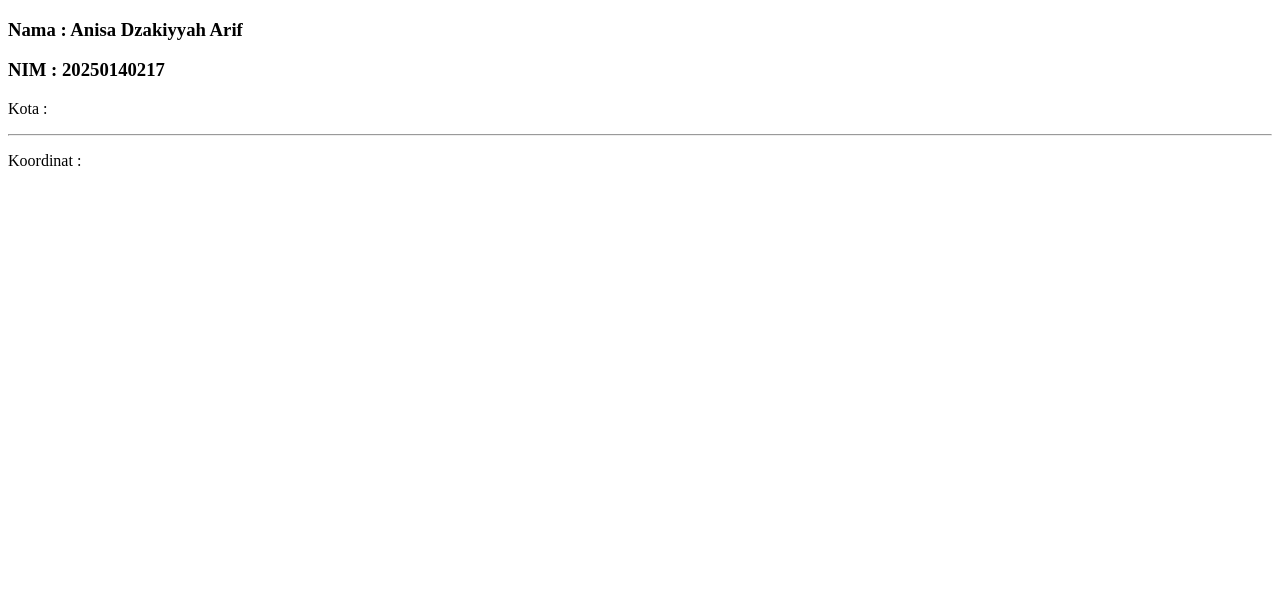
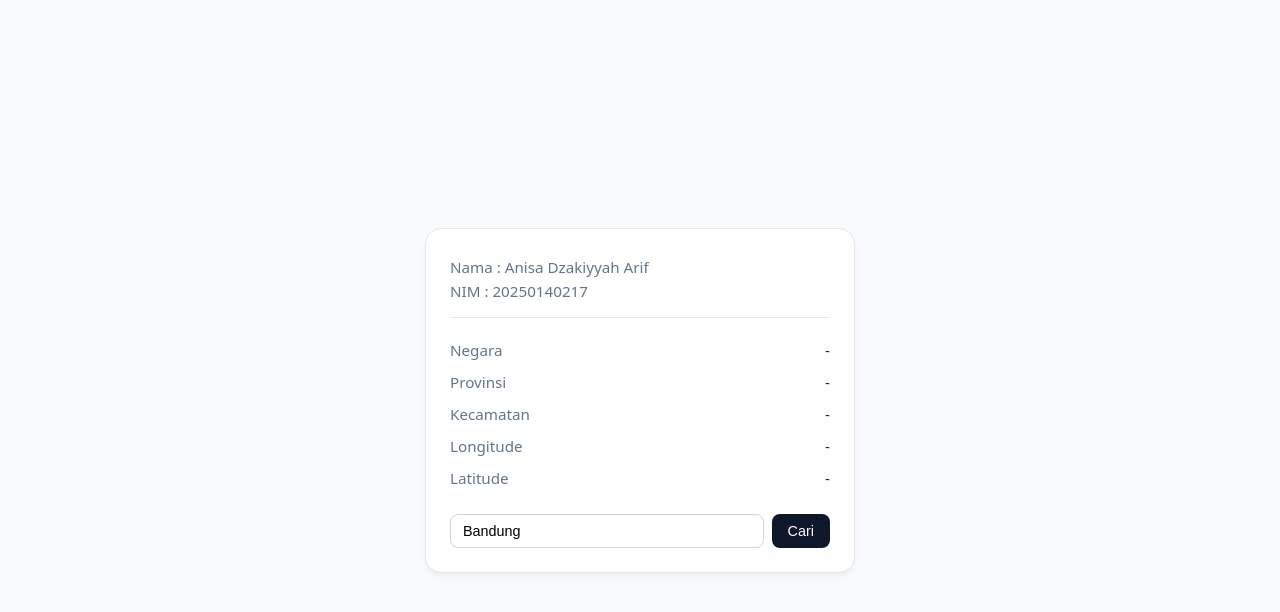
Before and after one commit to anisadzakiyyaha-glitch/217_WeatherAPI, a website: page public/index.html in a window 1280 px wide. Drawn offline with Linux system fonts and the light colour scheme; no server answers.

Commit message:
Menambahkan input lokasi dan  tampilan di index.html

```diff
--- a/public/index.html
+++ b/public/index.html
@@ -3,38 +3,123 @@
 <head>
     <meta charset="UTF-8">
     <meta name="viewport" content="width=device-width, initial-scale=1.0">
-    <title>Document</title>
+    <title>Lokasi</title>
+    <style>
+        body {
+            font-family: system-ui, -apple-system, 'Segoe UI', Roboto, sans-serif;
+            background-color: #f8fafc;
+            color: #1e293b;
+            display: flex;
+            justify-content: center;
+            align-items: center;
+            min-height: 100vh;
+            margin: 0;
+        }
+        .wrapper {
+            background: #ffffff;
+            border: 1px solid #e2e8f0;
+            border-radius: 16px;
+            padding: 24px;
+            width: 100%;
+            max-width: 380px;
+            box-shadow: 0 4px 6px -1px rgba(0, 0, 0, 0.05);
+        }
+        h3 {
+            margin: 4px 0;
+            font-size: 0.95rem;
+            color: #64748b;
+            font-weight: 500;
+        }
+        hr {
+            border: 0;
+            border-top: 1px solid #e2e8f0;
+            margin: 16px 0;
+        }
+        .baris {
+            display: flex;
+            justify-content: space-between;
+            padding: 6px 0;
+            font-size: 0.95rem;
+        }
+        .baris span:first-child {
+            color: #64748b;
+        }
+        .search-box {
+            margin-top: 20px;
+            display: flex;
+            gap: 8px;
+        }
+        input {
+            flex: 1;
+            padding: 8px 12px;
+            border: 1px solid #cbd5e1;
+            border-radius: 8px;
+            outline: none;
+            font-size: 0.9rem;
+        }
+        input:focus {
+            border-color: #94a3b8;
+        }
+        button {
+            padding: 8px 16px;
+            background-color: #0f172a;
+            color: white;
+            border: none;
+            border-radius: 8px;
+            cursor: pointer;
+            font-weight: 500;
+            font-size: 0.9rem;
+        }
+        button:hover {
+            background-color: #1e293b;
+        }
+    </style>
 </head>
 <body>
-
+    <div class="wrapper">
         <h3>Nama : Anisa Dzakiyyah Arif</h3>
         <h3>NIM : 20250140217</h3>
 
-    <p>
-        Kota :
-        <span id="lokasi"></span>
-    </p>
-
         <hr>
 
-    <p>
-        Koordinat :
-        <span id="negara"></span>
-    </p>
+        <div class="baris"><span>Negara</span><span id="negara">-</span></div>
+        <div class="baris"><span>Provinsi</span><span id="provinsi">-</span></div>
+        <div class="baris"><span>Kecamatan</span><span id="kecamatan">-</span></div>
+        <div class="baris"><span>Longitude</span><span id="longitude">-</span></div>
+        <div class="baris"><span>Latitude</span><span id="latitude">-</span></div>
+
+        <div class="search-box">
+            <input type="text" id="inputLokasi" placeholder="Lokasi" value="Bandung">
+            <button onclick="cariLokasi()">Cari</button>
+        </div>
+    </div>
 
     <script>
+        function cariLokasi() {
+            const kota = document.getElementById("inputLokasi").value;
 
-       fetch("/api/lokasi")
+            fetch("/api/lokasi?kota=" + encodeURIComponent(kota))
                 .then(response => response.json())
                 .then(data => {
                     console.log(data);
-            document.getElementById("lokasi").innerHTML = data.kota;
-            document.getElementById("negara").innerHTML = data.koordinat;
+                    if (data.message) {
+                        alert(data.message);
+                        return;
+                    }
+                    document.getElementById("negara").innerText = data.negara;
+                    document.getElementById("provinsi").innerText = data.provinsi;
+                    document.getElementById("kecamatan").innerText = data.kecamatan;
+                    document.getElementById("longitude").innerText = data.longitude;
+                    document.getElementById("latitude").innerText = data.latitude;
                 })
-        .catch(error => {
-            console.error(error);
+                .catch(error => console.error(error));
+        }
+
+        cariLokasi();
+
+        document.getElementById("inputLokasi").addEventListener("keypress", function (e) {
+            if (e.key === "Enter") cariLokasi();
         });
-
     </script>
 </body>
 </html>
```
Lines whose indentation alone changed are shown as unchanged.
